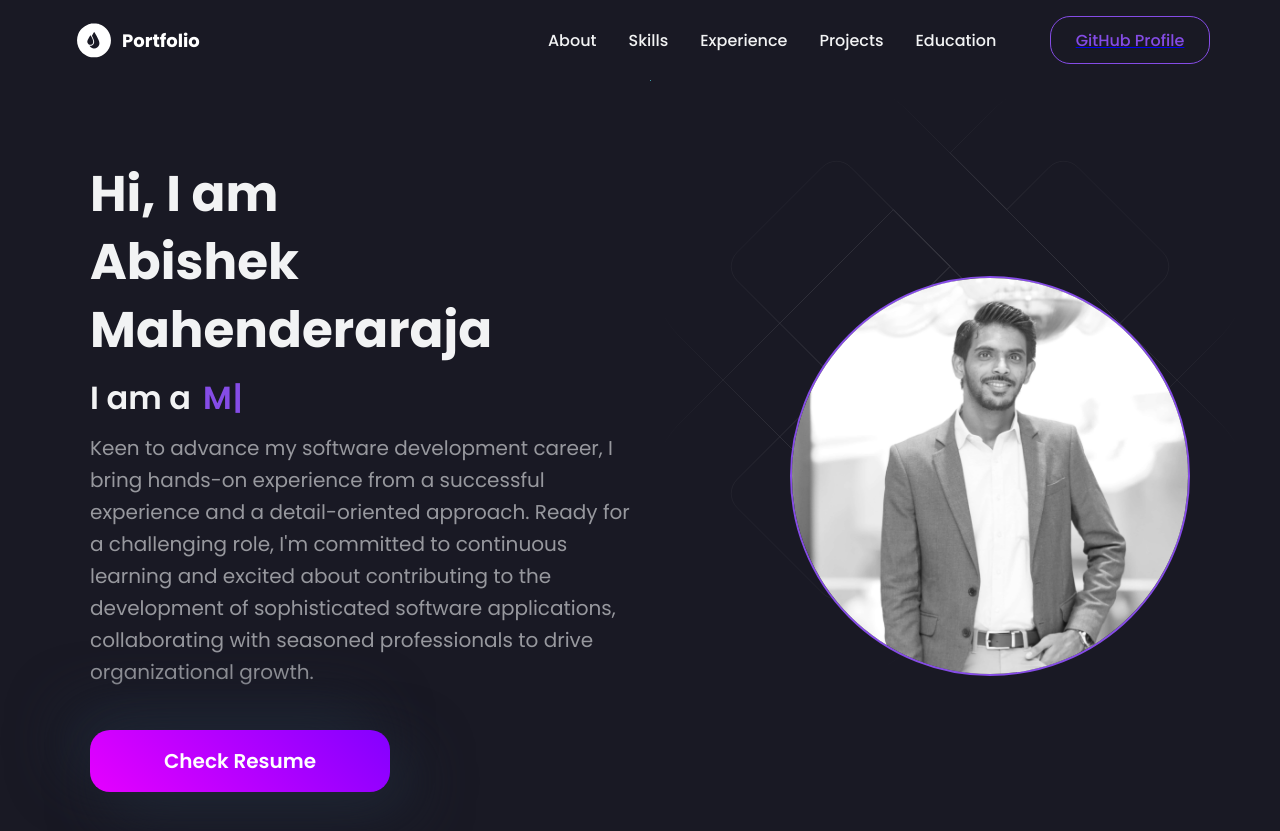
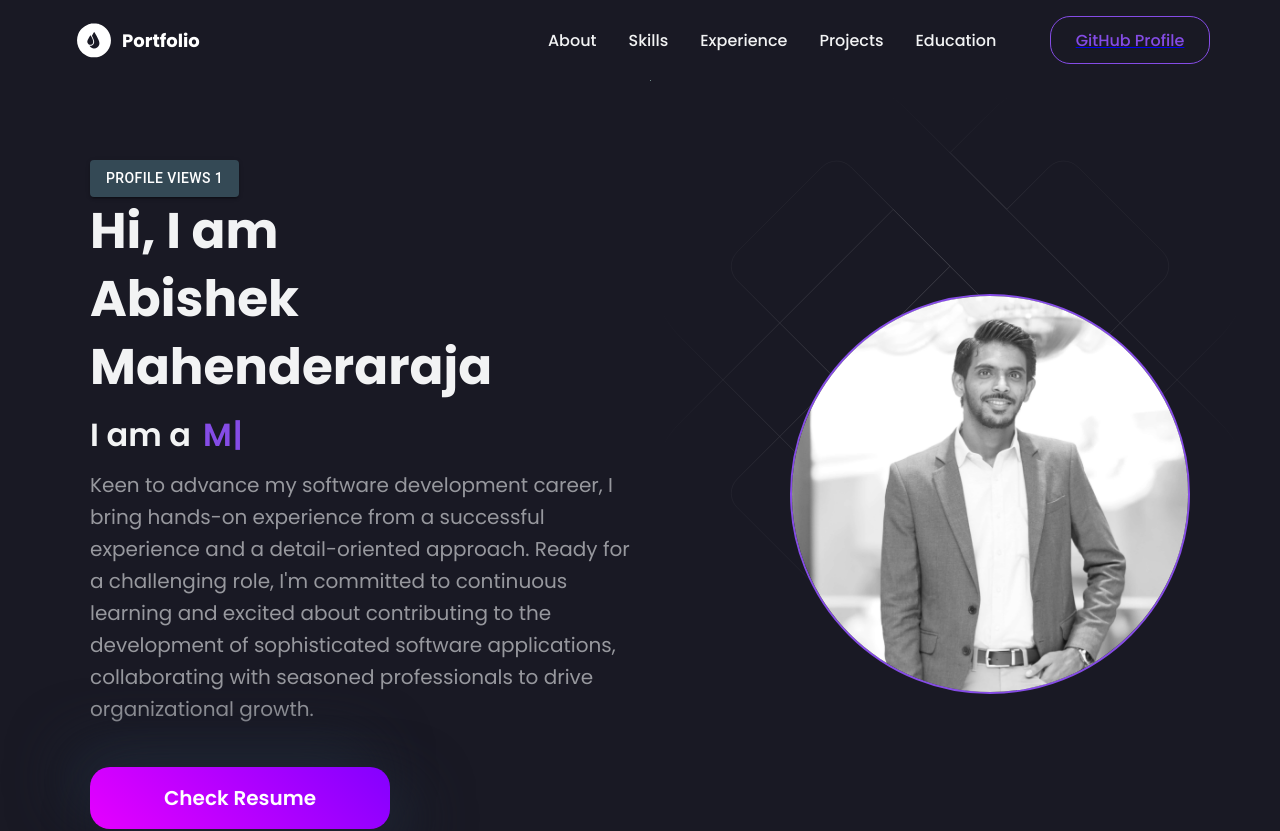
Before and after one commit to Abi-097/Portfolio_2, a Next.js app in the folder portfolio/: page / in a window 1280 px wide. Shown: the top 831 px of the page. Built offline with nearby package versions, Linux system fonts and the light colour scheme.

Commit message:
added count in pf

```diff
--- /dev/null
+++ b/portfolio/app/components/Count.js
@@ -0,0 +1,22 @@
+import React, { useState, useEffect } from "react";
+import Button from "@mui/material/Button";
+
+const Count = () => {
+  const [visitCount, setVisitCount] = useState(0);
+
+  useEffect(() => {
+    setVisitCount((prevCount) => prevCount + 1);
+  }, []);
+  return (
+    <div>
+      <Button
+        variant="contained"
+        style={{ backgroundColor: "#344955", color: "#FFFFFF" }}
+      >
+        Profile views {visitCount}
+      </Button>
+    </div>
+  );
+};
+
+export default Count;
--- a/portfolio/app/components/Hero.js
+++ b/portfolio/app/components/Hero.js
@@ -4,7 +4,7 @@ import styled from "styled-components";
 import { Bio } from "../data/constants";
 import Typewriter from "typewriter-effect";
 import HeroBgAnimation from "./HeroAnimations";
-
+import Count from "./Count";
 export const HeroContainer = styled.div`
   background: ${({ theme }) => theme.card_light};
   display: flex;
@@ -215,6 +215,7 @@ const Hero = () => {
         </HeroBg>
         <HeroInnerContainer>
           <HeroLeftContainer id="Left">
+            <Count />
             <Title>
               Hi, I am <br /> {Bio.name}
             </Title>
```
